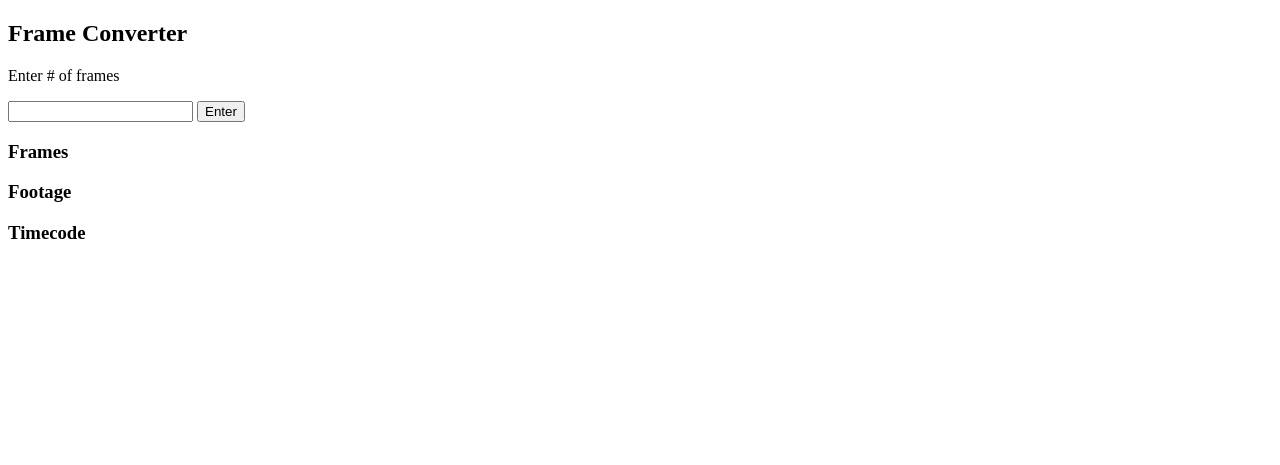
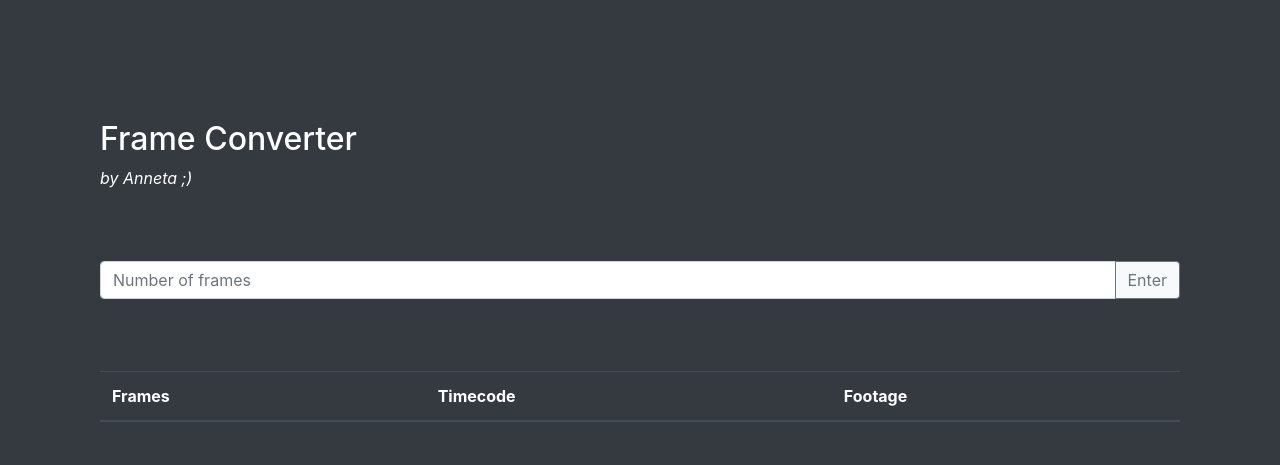
Before and after one commit to annetawamono/frame_converter, a plain HTML site: page index.html in a window 1280 px wide. Drawn offline with nearby package versions, Linux system fonts and the light colour scheme.

Commit message:
Added Bootstrap

```diff
--- a/index.html
+++ b/index.html
@@ -1,22 +1,77 @@
-<!DOCTYPE html>
-<html>
+
+<!doctype html>
+<html lang="en">
+  <head>
+    <!-- Required meta tags -->
+    <meta charset="utf-8">
+    <meta name="viewport" content="width=device-width, initial-scale=1, shrink-to-fit=no">
+
+    <!-- Bootstrap CSS -->
+    <link rel="stylesheet" href="https://stackpath.bootstrapcdn.com/bootstrap/4.3.1/css/bootstrap.min.css" integrity="sha384-ggOyR0iXCbMQv3Xipma34MD+dH/1fQ784/j6cY/iJTQUOhcWr7x9JvoRxT2MZw1T" crossorigin="anonymous">
+
+    <title>Hello, world!</title>
+
+    <style media="screen">
+      body {
+        background-color: #343a40;
+        color: white;
+      }
+
+      .title p {
+        font-style: italic;
+      }
+
+      .container {
+        padding-top: 5%;
+      }
+    </style>
+  </head>
 <body>
 
-<h2>Frame Converter</h2>
+<div class="container">
+  <div class="container title">
+    <h2>Frame Converter</h2>
+    <p>by Anneta ;)</p>
+  </div>
 
-<p>Enter # of frames</p>
+  <div class="container">
+    <div class="input-group mb-3">
+      <input type='number' id="input" name="input" class="form-control" placeholder="Number of frames" aria-label="Number of frames" aria-describedby="button-addon"></input>
+      <div class="input-group-append">
+        <button onclick="convert()" class="btn btn-light btn-outline-secondary" type="button" id="button-addon">Enter</button>
+      </div>
+    </div>
+  </div>
 
-<input type='number' id="input" name="input"></input>
-<button onclick="convert()">Enter</button>
+  <div class="container">
+    <table class="table table-dark">
+      <thead>
+        <tr>
+          <th scope="col">Frames</th>
+          <th scope="col">Timecode</th>
+          <th scope="col">Footage</th>
+        </tr>
+      </thead>
+      <tbody>
+        <tr>
+          <td id="frames"></td>
+          <td id="timecode"></td>
+          <td id="footage"></td>
+        </tr>
+      </tbody>
+    </table>
+  </div>
 
-<h3>Frames</h3>
-<p id="frames"></p>
+  <!-- <h3>Frames</h3>
+  <p id="frames"></p>
 
-<h3>Footage</h3>
-<p id="footage"></p>
+  <h3>Footage</h3>
+  <p id="footage"></p>
 
-<h3>Timecode</h3>
-<p id="timecode"></p>
+  <h3>Timecode</h3>
+  <p id="timecode"></p> -->
+</div>
+
 <script>
 function convert() {
   var frames = document.getElementById('input').value;
@@ -34,6 +89,9 @@ function convert() {
   document.getElementById("timecode").innerHTML = timecode + ":" + ftleft + 'x';
 }
 </script>
+<script src="https://code.jquery.com/jquery-3.3.1.slim.min.js" integrity="sha384-q8i/X+965DzO0rT7abK41JStQIAqVgRVzpbzo5smXKp4YfRvH+8abtTE1Pi6jizo" crossorigin="anonymous"></script>
+<script src="https://cdnjs.cloudflare.com/ajax/libs/popper.js/1.14.7/umd/popper.min.js" integrity="sha384-UO2eT0CpHqdSJQ6hJty5KVphtPhzWj9WO1clHTMGa3JDZwrnQq4sF86dIHNDz0W1" crossorigin="anonymous"></script>
+<script src="https://stackpath.bootstrapcdn.com/bootstrap/4.3.1/js/bootstrap.min.js" integrity="sha384-JjSmVgyd0p3pXB1rRibZUAYoIIy6OrQ6VrjIEaFf/nJGzIxFDsf4x0xIM+B07jRM" crossorigin="anonymous"></script>
 
 </body>
 </html>
```
